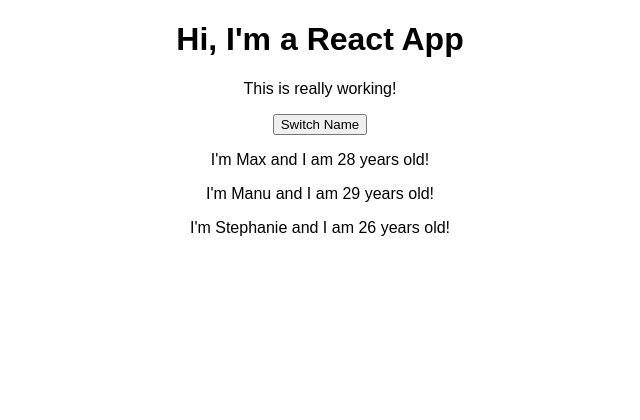
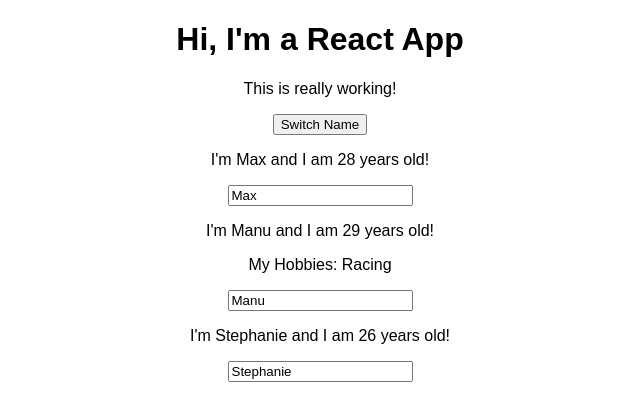
Before and after one commit to stnDani/react, a React (Create React App) app in the folder react-complete-guide/: page / in a window 1280 px wide. Shown: the top 420 px of the page, without its empty margins (320-960 px from the left). Built offline with nearby package versions, Linux system fonts and the light colour scheme.

Commit message:
Passing values and events

```diff
--- a/react-complete-guide/src/App.js
+++ b/react-complete-guide/src/App.js
@@ -1,43 +1,60 @@
-import React, { useState } from 'react';
+import React, { Component } from 'react';
 import './App.css';
-import Person from './Person/Person'
+import Person from './Person/Person';
 
-const app = props => {
-
-  const [personsState, setPersonsState] = useState({
+class App extends Component {
+  state = {
     persons: [
       { name: 'Max', age: 28 },
       { name: 'Manu', age: 29 },
       { name: 'Stephanie', age: 26 }
     ],
-  });
-
-  const [otherState, setOtherState] = useState('some other value');
-
-  console.log(personsState, otherState);
-
-  const switchNameHandler = () => {
-    //this is going to replace the old state
-    setPersonsState({
-      persons: [
-        { name: 'Maximilian', age: 28 },
-        { name: 'Manu', age: 29 },
-        { name: 'Stephanie', age: 27 },
-      ],
-    })
+    otherState: 'some other value'
   }
 
+  switchNameHandler = (newName) => {
+    // console.log('Was clicked!');
+    // DON'T DO THIS: this.state.persons[0].name = 'Maximilian';
+    this.setState( {
+      persons: [
+        { name: newName, age: 28 },
+        { name: 'Manu', age: 29 },
+        { name: 'Stephanie', age: 27 }
+      ]
+    } )
+  }
+
+  nameChangedHandler = (event) => {
+    this.setState( {
+      persons: [
+        { name: 'Max', age: 28 },
+        { name: event.target.value, age: 29 },
+        { name: 'Stephanie', age: 26 }
+      ]
+    } )
+  }
+
+  render () {
     return (
       <div className="App">
         <h1>Hi, I'm a React App</h1>
         <p>This is really working!</p>
-      <button onClick={switchNameHandler}>Switch Name</button>
-      <Person name={personsState.persons[0].name} age={personsState.persons[0].age} />
-      <Person name={personsState.persons[1].name} age={personsState.persons[1].age} />
-      <Person name={personsState.persons[2].name} age={personsState.persons[2].age} />
+        <button onClick={() => this.switchNameHandler('Maximilian!!')}>Switch Name</button>
+        <Person
+          name={this.state.persons[0].name}
+          age={this.state.persons[0].age} />
+        <Person
+          name={this.state.persons[1].name}
+          age={this.state.persons[1].age}
+          click={this.switchNameHandler.bind(this, 'Max!')}
+          changed={this.nameChangedHandler} >My Hobbies: Racing</Person>
+        <Person
+          name={this.state.persons[2].name}
+          age={this.state.persons[2].age} />
       </div>
     );
-  //return React.createElement('div', {className: 'App'}, React.createElement('h1', null, 'Hi, I\'m a React App'));
+    // return React.createElement('div', {className: 'App'}, React.createElement('h1', null, 'Does this work now?'));
+  }
 }
 
-export default app;
+export default App;
--- a/react-complete-guide/src/Person/Person.js
+++ b/react-complete-guide/src/Person/Person.js
@@ -1,11 +1,11 @@
 import React from 'react';
 
-
-const person = (props) => {
+const person = ( props ) => {
     return (
         <div>
-            <p>I'm {props.name} and I am {props.age} years old!</p>
-            <div>{props.children}</div>
+            <p onClick={props.click}>I'm {props.name} and I am {props.age} years old!</p>
+            <p>{props.children}</p>
+            <input type="text" onChange={props.changed} value={props.name} />
         </div>
     )
 };
```
Lines whose indentation alone changed are shown as unchanged.
